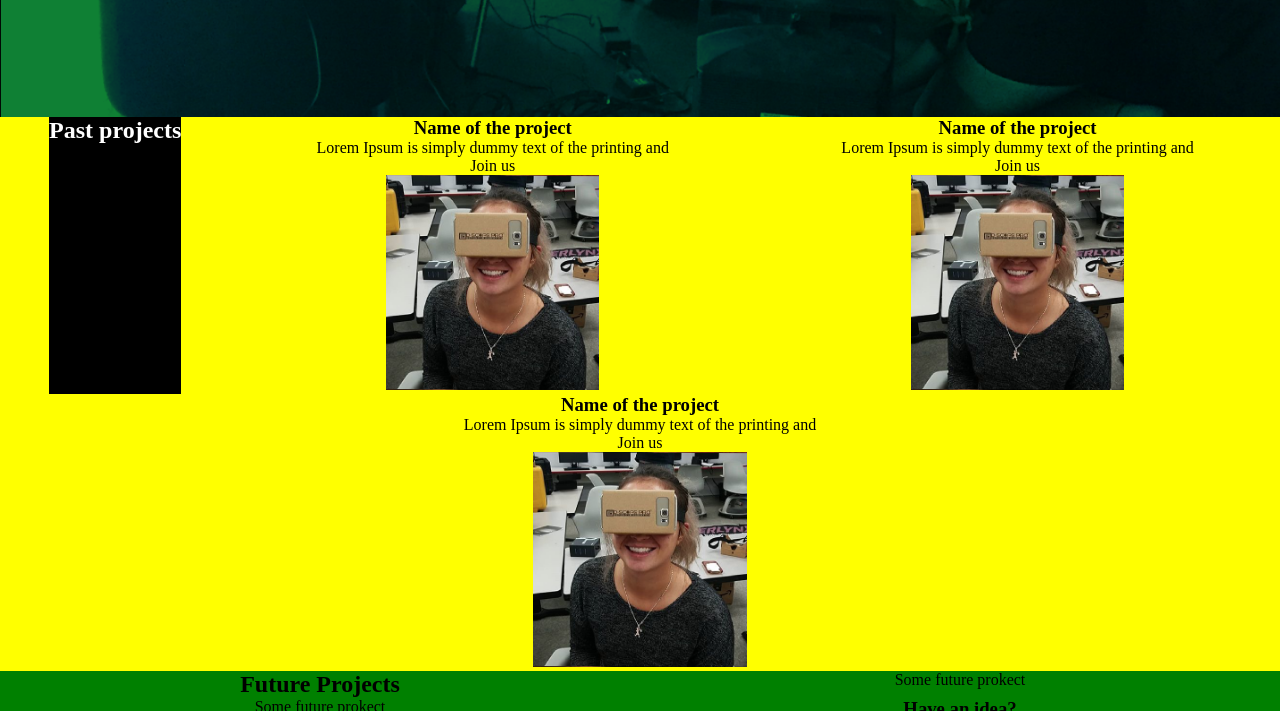
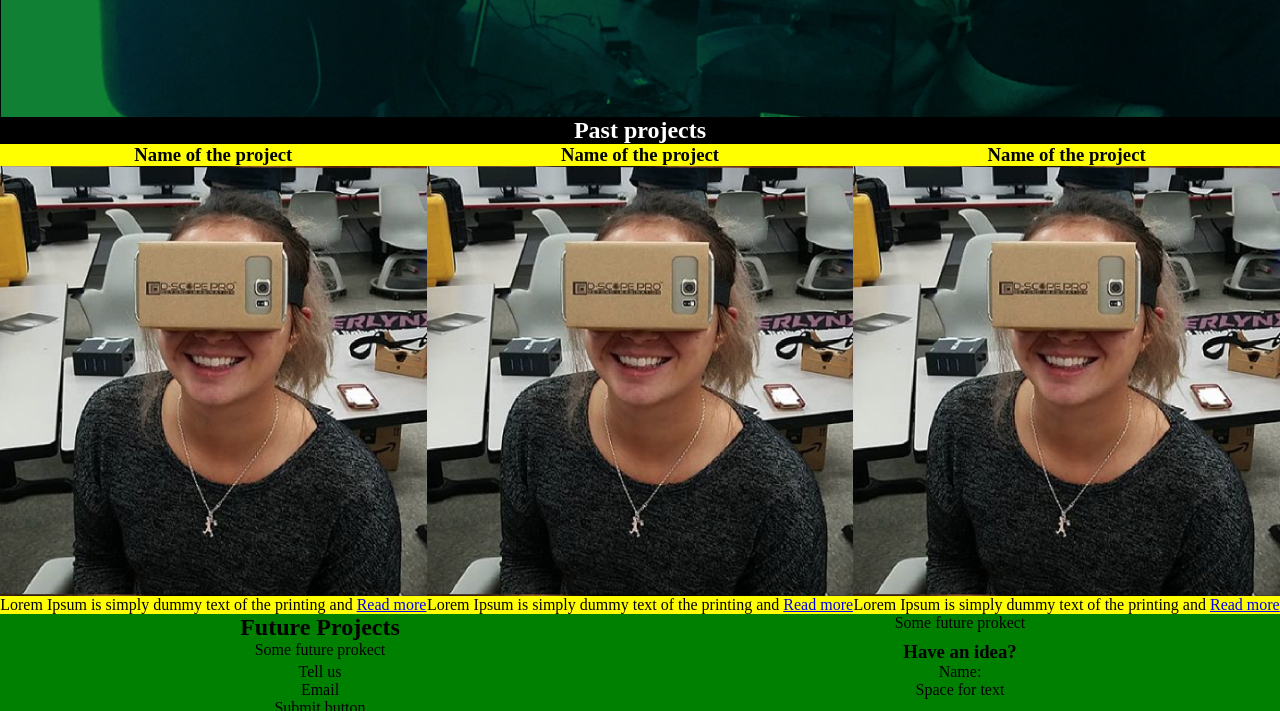
Before and after one commit to dwds/hyperlynx-website, a plain HTML site: page projects.html in a window 1280 px wide. Shown: the part 2290-3001 px from the top of the page. Drawn offline with Linux system fonts and the light colour scheme.

Commit message:
Past project layout

```diff
--- a/Css/projectsstyles.css
+++ b/Css/projectsstyles.css
@@ -42,17 +42,21 @@ img {
   background-color: yellow;
 }
 
-.past-projects img {
-  width: 50%;
+.past-project {
+  display: grid;
+  grid-template-columns: 1fr 1fr;
+  grid-template-rows: min-content 1fr;
 }
 
-.text-left {
-  float: left;
-  width: 40%;
+.past-project img {
+  grid-row: span 2;
+  order: -1;
 }
 
-.image {
-  padding: 20px;
+.past-project:after {
+  content: "";
+  display: table;
+  clear: both;
 }
 
 .future-projects {
@@ -89,20 +93,22 @@ footer {
     flex-wrap: wrap;
   }
 
+  .past-projects h2 {
+    width: 100%;
+  }
+
   .past-project {
     width: 33.333333%;
+    display: flex;
+    flex-direction: column;
+  }
+
+  .past-project h3 {
+    order: -2;
   }
 
   .past-project p {
     order: 1;
-  }
-
-  .image {
-    float: none;
-  }
-
-  .text-left {
-    float: none;
   }
 
   .past-projects h2 {
--- a/projects.html
+++ b/projects.html
@@ -38,8 +38,7 @@
 
     <div class="past-project">
       <h3>Name of the project</h3>
-      <p>Lorem Ipsum is simply dummy text of the printing and</p>
-      <p>Join us</p>
+      <p>Lorem Ipsum is simply dummy text of the printing and <a href="#">Read more</a></p>
       <img src="images/Backgrounds/img-01.png" alt="Past project 2">
     </div>
 
@@ -47,16 +46,14 @@
     <!--Past project 2-->
     <div class="past-project">
       <h3>Name of the project</h3>
-      <p>Lorem Ipsum is simply dummy text of the printing and</p>
-      <p>Join us</p>
+      <p>Lorem Ipsum is simply dummy text of the printing and <a href="#">Read more</a></p>
       <img src="images/Backgrounds/img-01.png" alt="Past project 2">
     </div>
 
     <!--Past project 3-->
     <div class="past-project">
       <h3>Name of the project</h3>
-      <p>Lorem Ipsum is simply dummy text of the printing and</p>
-      <p>Join us</p>
+      <p>Lorem Ipsum is simply dummy text of the printing and <a href="#">Read more</a></p>
       <img src="images/Backgrounds/img-01.png" alt="Past project 2">
     </div>
   </section>
```
